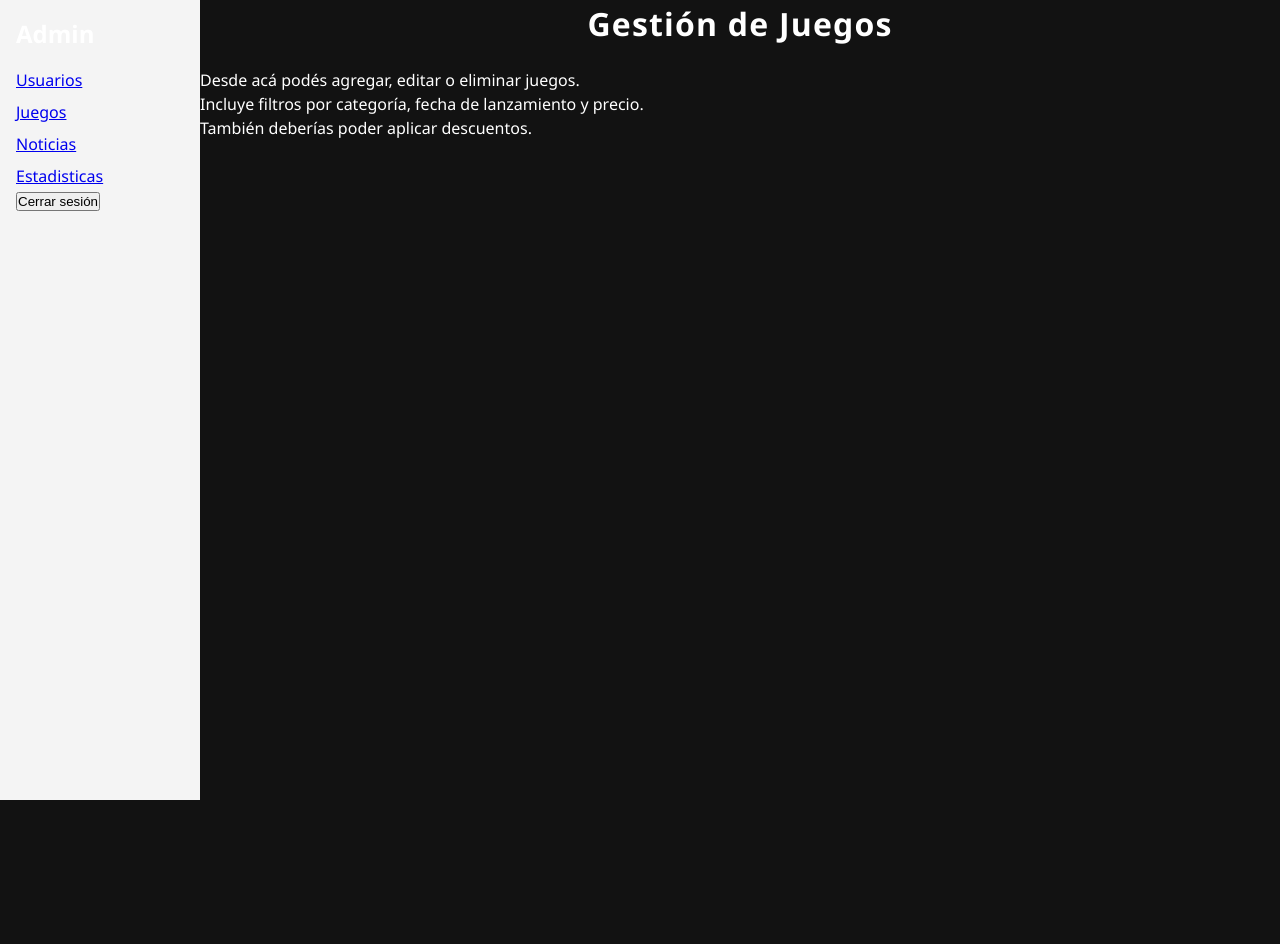
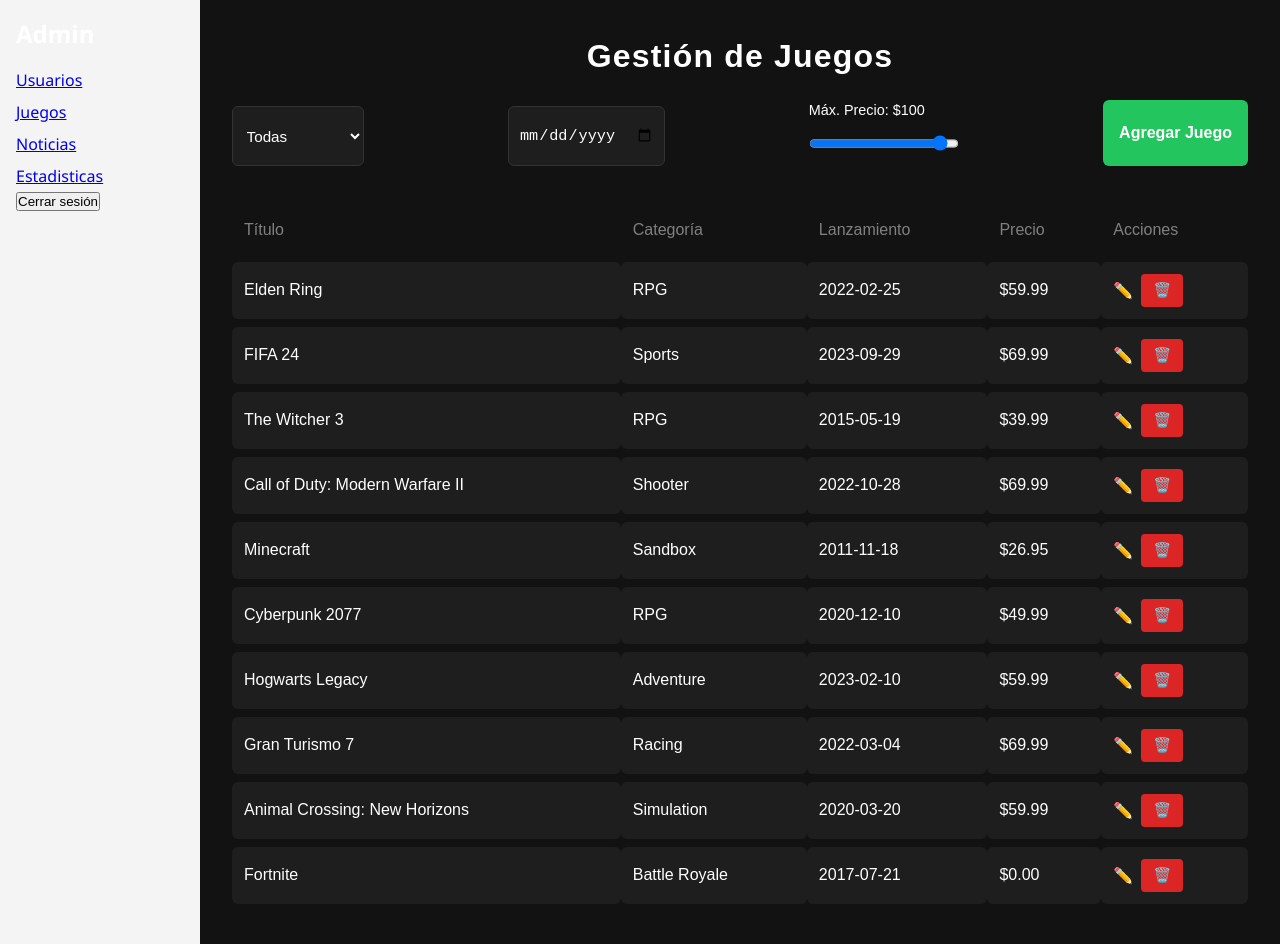
Before and after one commit to marcv00/proyectoprograweb, a React (Vite) app: page /#/admin/games in a window 1280 px wide. Before the commit the page ends 800 px from the top, so only its background shows below. Built offline with nearby package versions, Linux system fonts and the light colour scheme.

Commit message:
Primera version admin juegos

```diff
--- /dev/null
+++ b/src/components/ui/AdminEditGameCard/AdminEditGameCard.module.css
@@ -0,0 +1,61 @@
+/* components/AdminEditGameCard.module.css */
+.overlay {
+  position: fixed;
+  top: 0;
+  left: 0;
+  width: 100%;
+  height: 100%;
+  background-color: rgba(0, 0, 0, 0.5);
+  display: flex;
+  align-items: center;
+  justify-content: center;
+  z-index: 1000;
+}
+
+.card {
+  background: white;
+  padding: 2rem;
+  border-radius: 8px;
+  width: 350px;
+  box-shadow: 0 5px 20px rgba(0, 0, 0, 0.2);
+  display: flex;
+  flex-direction: column;
+  gap: 1rem;
+}
+
+.card label {
+  display: flex;
+  flex-direction: column;
+  font-weight: bold;
+  font-size: 0.9rem;
+}
+
+.card input,
+.card select {
+  margin-top: 0.3rem;
+  padding: 0.4rem;
+  font-size: 1rem;
+}
+
+.actions {
+  display: flex;
+  justify-content: space-between;
+  margin-top: 1rem;
+}
+
+.actions button {
+  padding: 0.5rem 1rem;
+  border: none;
+  border-radius: 4px;
+  cursor: pointer;
+}
+
+.actions button:first-child {
+  background-color: #007bff;
+  color: white;
+}
+
+.cancelBtn {
+  background-color: #dc3545;
+  color: white;
+}
--- /dev/null
+++ b/src/components/ui/AdminEditGameCard/AdminEditGameCard.tsx
@@ -0,0 +1,78 @@
+// components/AdminEditGameCard.tsx
+import React, { useState } from "react";
+import styles from "./AdminEditGameCard.module.css";
+
+type Game = {
+  id: number;
+  title: string;
+  category: string;
+  releaseDate: string;
+  price: number;
+  discount?: number;
+};
+
+type Props = {
+  game: Game;
+  onSave: (updatedGame: Game) => void;
+  onCancel: () => void;
+};
+
+export default function AdminEditGameCard({ game, onSave, onCancel }: Props) {
+  const [formData, setFormData] = useState<Game>({ ...game });
+
+  const handleChange = (e: React.ChangeEvent<HTMLInputElement | HTMLSelectElement>) => {
+    const { name, value } = e.target;
+    setFormData({
+      ...formData,
+      [name]: name === "price" || name === "discount" ? parseFloat(value) : value,
+    });
+  };
+
+  return (
+    <div className={styles.overlay}>
+      <div className={styles.card}>
+        <h2>Editar Juego</h2>
+        <label>
+          Título:
+          <input name="title" value={formData.title} onChange={handleChange} />
+        </label>
+
+        <label>
+          Categoría:
+          <select name="category" value={formData.category} onChange={handleChange}>
+            <option value="RPG">RPG</option>
+            <option value="Sports">Sports</option>
+            <option value="Shooter">Shooter</option>
+            <option value="Adventure">Adventure</option>
+            <option value="Simulation">Simulation</option>
+            <option value="Racing">Racing</option>
+            <option value="Sandbox">Sandbox</option>
+            <option value="Battle Royale">Battle Royale</option>
+          </select>
+        </label>
+
+        <label>
+          Precio:
+          <input type="number" name="price" value={formData.price} onChange={handleChange} />
+        </label>
+
+        <label>
+          Descuento (%):
+          <input
+            type="number"
+            name="discount"
+            min={0}
+            max={100}
+            value={formData.discount ?? ""}
+            onChange={handleChange}
+          />
+        </label>
+
+        <div className={styles.actions}>
+          <button onClick={() => onSave(formData)}>Guardar</button>
+          <button onClick={onCancel} className={styles.cancelBtn}>Cancelar</button>
+        </div>
+      </div>
+    </div>
+  );
+}
--- a/src/pages/admin/AdminGames.css
+++ /dev/null
@@ -1 +0,0 @@
-/* Requerimento [17] , Requerimiento [18], Requerimiento [19], Requerimiento [20]  */
--- /dev/null
+++ b/src/pages/admin/AdminGames.module.css
@@ -0,0 +1,127 @@
+.adminContainer {
+  padding: 2rem;
+  font-family: sans-serif;
+  background-color: #121212;
+  min-height: 100vh;
+  color: white;
+}
+
+.filtersRow {
+  display: flex;
+  justify-content: space-between;
+  margin-bottom: 2rem;
+  flex-wrap: wrap;
+  gap: 1rem;
+}
+
+.filtersRow label {
+  display: flex;
+  flex-direction: column;
+  font-size: 0.9rem;
+  color: white;
+}
+
+.filtersRow select,
+.filtersRow input[type="date"],
+.filtersRow input[type="range"] {
+  background-color: #1e1e1e;
+  color: white;
+  border: 1px solid #333;
+  border-radius: 6px;
+  padding: 0.4rem 0.6rem;
+  margin-top: 0.4rem;
+  font-size: 0.95rem;
+}
+
+.gamesTable {
+  width: 100%;
+  border-collapse: separate;
+  border-spacing: 0 8px;
+  color: white;
+}
+
+.gamesTable th {
+  text-align: left;
+  padding: 0.75rem;
+  background: transparent;
+  color: gray;
+  font-weight: 500;
+  border: none;
+}
+
+.gamesTable td {
+  padding: 0.75rem;
+  background-color: #1e1e1e;
+  border: none;
+  border-radius: 6px;
+  transition: background-color 0.2s ease;
+}
+
+.gameRow:hover td {
+  background-color: #292929;
+}
+
+.selectedRow td {
+  background-color: #a855f7 !important;
+  color: white;
+}
+
+.actions {
+  display: flex;
+  align-items: center;
+}
+
+.actions button:first-child {
+  background-color: transparent;
+  color: white;
+  border: none;
+  cursor: pointer;
+  margin-right: 0.5rem;
+  font-size: 1rem;
+}
+
+.actions button:last-child {
+  background-color: #dc2626;
+  color: white;
+  border: none;
+  padding: 0.5rem 0.75rem;
+  border-radius: 4px;
+  cursor: pointer;
+  font-size: 0.9rem;
+}
+
+.addButton {
+  padding: 0.6rem 1rem;
+  background-color: #22c55e;
+  color: white;
+  border: none;
+  border-radius: 6px;
+  font-weight: bold;
+  font-size: 1rem;
+  cursor: pointer;
+  transition: background-color 0.2s ease;
+}
+
+.addButton:hover {
+  background-color: #16a34a;
+}
+
+.floatingAddButton {
+  position: fixed;
+  bottom: 2rem;
+  right: 2rem;
+  background-color: #22c55e;
+  color: white;
+  font-size: 1.5rem;
+  border: none;
+  border-radius: 50%;
+  width: 48px;
+  height: 48px;
+  cursor: pointer;
+  box-shadow: 0 4px 10px rgba(0, 0, 0, 0.4);
+  transition: background-color 0.3s ease;
+}
+
+.floatingAddButton:hover {
+  background-color: #16a34a;
+}
--- a/src/pages/admin/AdminGames.tsx
+++ b/src/pages/admin/AdminGames.tsx
@@ -1,18 +1,140 @@
 // pages/admin/AdminGames.tsx
-import "./AdminGames.css";
+import { useState, useEffect } from "react";
+import styles from "./AdminGames.module.css";
+import AdminEditGameCard from "../../components/ui/AdminEditGameCard/AdminEditGameCard";
+
+type Game = {
+  id: number;
+  title: string;
+  category: string;
+  releaseDate: string;
+  price: number;
+  discount?: number;
+};
 
 export default function AdminGames() {
-    return (
-        // Requerimento [17] , Requerimiento [18], Requerimiento [19], Requerimiento [20]
-        // Modificar html como se necesite para tu diseño
-        // Estilos en AdminGames.css (ya importado)
-        // Ver resultados en
-        // http://localhost:5173/proyectoprograweb/#/admin/games
-        <div>
-            <h1>Gestión de Juegos</h1>
-            <p>Desde acá podés agregar, editar o eliminar juegos.</p>
-            <p>Incluye filtros por categoría, fecha de lanzamiento y precio.</p>
-            <p>También deberías poder aplicar descuentos.</p>
+  const [games, setGames] = useState<Game[]>([]);
+  const [filteredGames, setFilteredGames] = useState<Game[]>([]);
+  const [filters, setFilters] = useState({
+    category: "",
+    releaseDate: "",
+    maxPrice: 100,
+  });
+  const [editingGame, setEditingGame] = useState<Game | null>(null);
+
+  useEffect(() => {
+    const fakeData: Game[] = [
+      { id: 1, title: "Elden Ring", category: "RPG", releaseDate: "2022-02-25", price: 59.99 },
+      { id: 2, title: "FIFA 24", category: "Sports", releaseDate: "2023-09-29", price: 69.99 },
+      { id: 3, title: "The Witcher 3", category: "RPG", releaseDate: "2015-05-19", price: 39.99 },
+      { id: 4, title: "Call of Duty: Modern Warfare II", category: "Shooter", releaseDate: "2022-10-28", price: 69.99 },
+      { id: 5, title: "Minecraft", category: "Sandbox", releaseDate: "2011-11-18", price: 26.95 },
+      { id: 6, title: "Cyberpunk 2077", category: "RPG", releaseDate: "2020-12-10", price: 49.99 },
+      { id: 7, title: "Hogwarts Legacy", category: "Adventure", releaseDate: "2023-02-10", price: 59.99 },
+      { id: 8, title: "Gran Turismo 7", category: "Racing", releaseDate: "2022-03-04", price: 69.99 },
+      { id: 9, title: "Animal Crossing: New Horizons", category: "Simulation", releaseDate: "2020-03-20", price: 59.99 },
+      { id: 10, title: "Fortnite", category: "Battle Royale", releaseDate: "2017-07-21", price: 0.0 },
+    ];
+    setGames(fakeData);
+    setFilteredGames(fakeData);
+  }, []);
+
+  useEffect(() => {
+    const filtered = games.filter((game) => {
+      return (
+        (filters.category === "" || game.category === filters.category) &&
+        (filters.releaseDate === "" || game.releaseDate >= filters.releaseDate) &&
+        game.price <= filters.maxPrice
+      );
+    });
+    setFilteredGames(filtered);
+  }, [filters, games]);
+
+  const handleFilterChange = (e: React.ChangeEvent<HTMLInputElement | HTMLSelectElement>) => {
+    const { name, value } = e.target;
+    setFilters({ ...filters, [name]: name === "maxPrice" ? parseFloat(value) : value });
+  };
+
+  const deleteGame = (id: number) => {
+    const updated = games.filter((g) => g.id !== id);
+    setGames(updated);
+  };
+
+  const updateGame = (updatedGame: Game) => {
+    const updated = games.map((g) => (g.id === updatedGame.id ? updatedGame : g));
+    setGames(updated);
+    setEditingGame(null);
+  };
+
+  return (
+    <div className={styles.adminContainer}>
+      <h1>Gestión de Juegos</h1>
+
+      {/* Filtros + Agregar */}
+      <div className={styles.filtersRow}>
+        <select name="category" onChange={handleFilterChange}>
+          <option value="">Todas</option>
+          <option value="RPG">RPG</option>
+          <option value="Sports">Sports</option>
+          <option value="Shooter">Shooter</option>
+          <option value="Adventure">Adventure</option>
+          <option value="Simulation">Simulation</option>
+          <option value="Sandbox">Sandbox</option>
+          <option value="Racing">Racing</option>
+          <option value="Battle Royale">Battle Royale</option>
+        </select>
+        <input type="date" name="releaseDate" onChange={handleFilterChange} />
+        <div className={styles.sliderContainer}>
+          <label>Máx. Precio: ${filters.maxPrice}</label>
+          <input
+            type="range"
+            name="maxPrice"
+            min="0"
+            max="100"
+            value={filters.maxPrice}
+            onChange={handleFilterChange}
+          />
         </div>
-    );
+        <button className={styles.addButton}>Agregar Juego</button>
+      </div>
+
+      {/* Tabla de juegos */}
+      <table className={styles.gamesTable}>
+        <thead>
+          <tr>
+            <th>Título</th>
+            <th>Categoría</th>
+            <th>Lanzamiento</th>
+            <th>Precio</th>
+            <th>Acciones</th>
+          </tr>
+        </thead>
+        <tbody>
+          {filteredGames.map((game) => (
+            <tr key={game.id} className={styles.gameRow}>
+              <td>{game.title}</td>
+              <td>{game.category}</td>
+              <td>{game.releaseDate}</td>
+              <td>${game.price.toFixed(2)}</td>
+              <td className={styles.actionsCell}>
+                <div className={styles.actions}>
+                  <button onClick={() => setEditingGame(game)}>✏️</button>
+                  <button onClick={() => deleteGame(game.id)}>🗑️</button>
+                </div>
+              </td>
+            </tr>
+          ))}
+        </tbody>
+      </table>
+
+      {/* Editor flotante */}
+      {editingGame && (
+        <AdminEditGameCard
+          game={editingGame}
+          onSave={updateGame}
+          onCancel={() => setEditingGame(null)}
+        />
+      )}
+    </div>
+  );
 }
```
